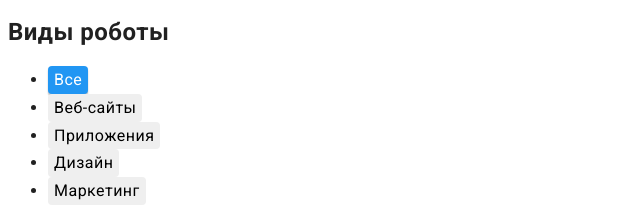
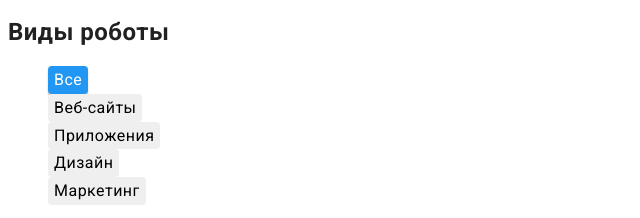
Before and after one commit to ZakharDev/HW-Module-2, a plain HTML site: page portfolio.html in a window 1280 px wide. Shown: the part 168-386 px from the top of the page, 0-640 px from the left. Drawn offline with Linux system fonts and the light colour scheme.

Commit message:
edit-list-portf

```diff
--- a/portfolio.html
+++ b/portfolio.html
@@ -37,7 +37,7 @@
         <section class="types-of-works">
             <!-- Скрытый заголовок -->
             <h1 class="works-title">Виды роботы</h1>
-            <ul class="types-of-works">
+            <ul class="types-of-works list">
                 <li class="works-item-btn">
                     <button type="button" class="button-works button-current list">Все</button>
                 </li>
```
